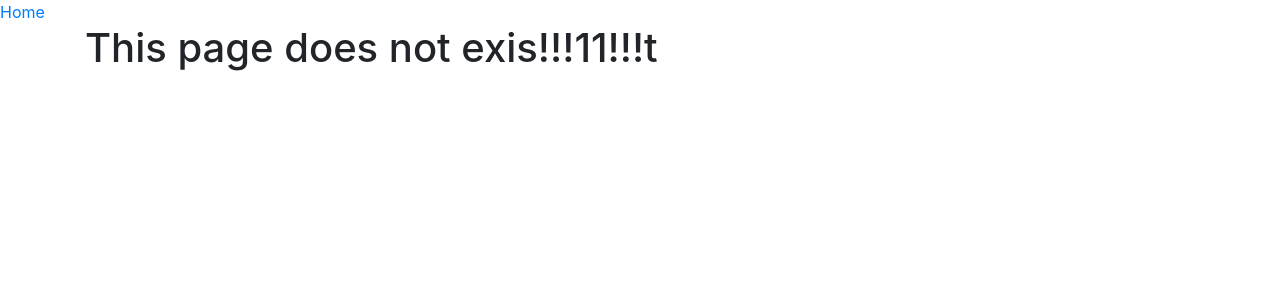
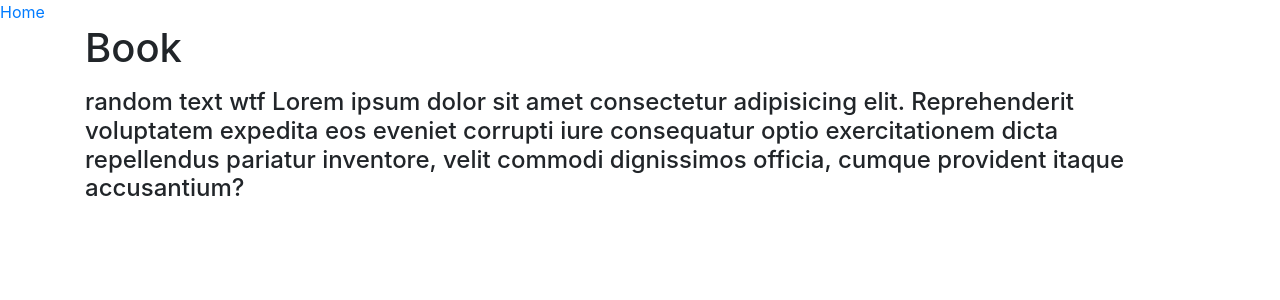
Before and after one commit to marcogmaia/nareal, a React (Create React App) app: page /book/0 in a window 1280 px wide. Shown: the top 300 px of the page. Built offline with nearby package versions, Linux system fonts and the light colour scheme; the HTML template or start-up script is replaced by a standard one.

Commit message:
working param

```diff
--- a/src/App.js
+++ b/src/App.js
@@ -16,7 +16,7 @@ class App extends Component {
           <Navigation />
           <Switch>
             <Route path="/" component={Home} exact />
-            <Route path="/book:testval" component={Book} />
+            <Route path="/book/:testval" component={Book} />
             <Route component={Error} />
           </Switch>
         </div>
--- a/src/components/Home.jsx
+++ b/src/components/Home.jsx
@@ -31,7 +31,7 @@ class Home extends Component {
                 {/* <button onClick={() => this.handleClickThumbnail(img.id)}> */}
                 <Link
                   onClick={() => this.handleClickThumbnail(img.id)}
-                  to={`books/${img.id}`}
+                  to={`book/${img.id}`}
                 >
                   <img
                     height="350px"
```
